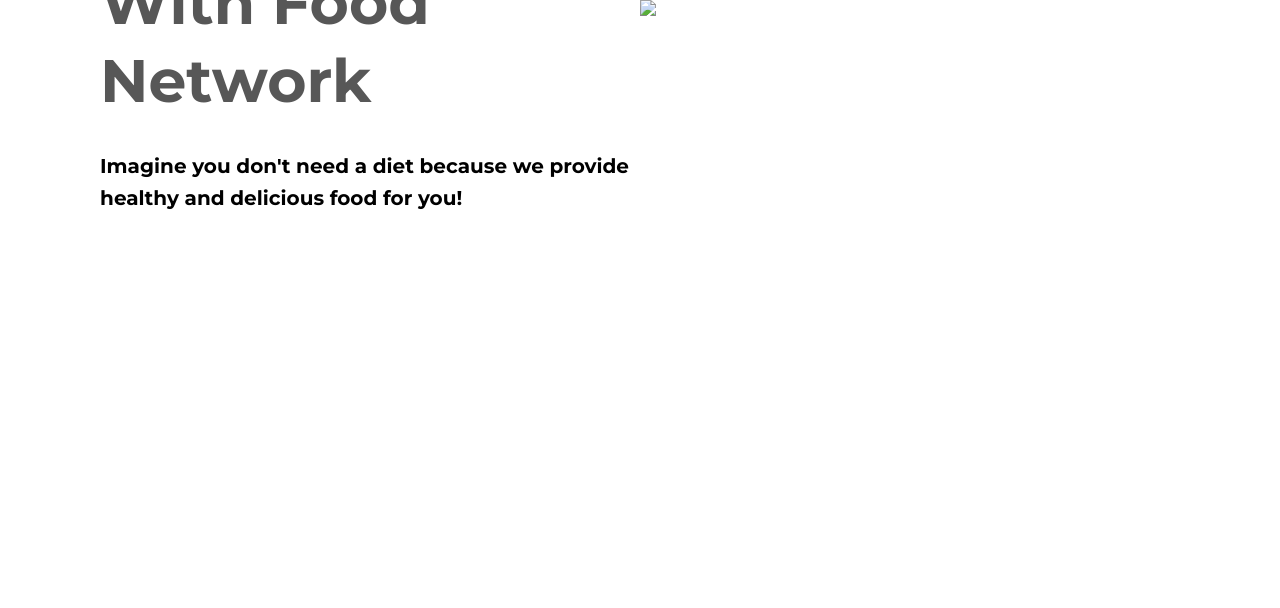
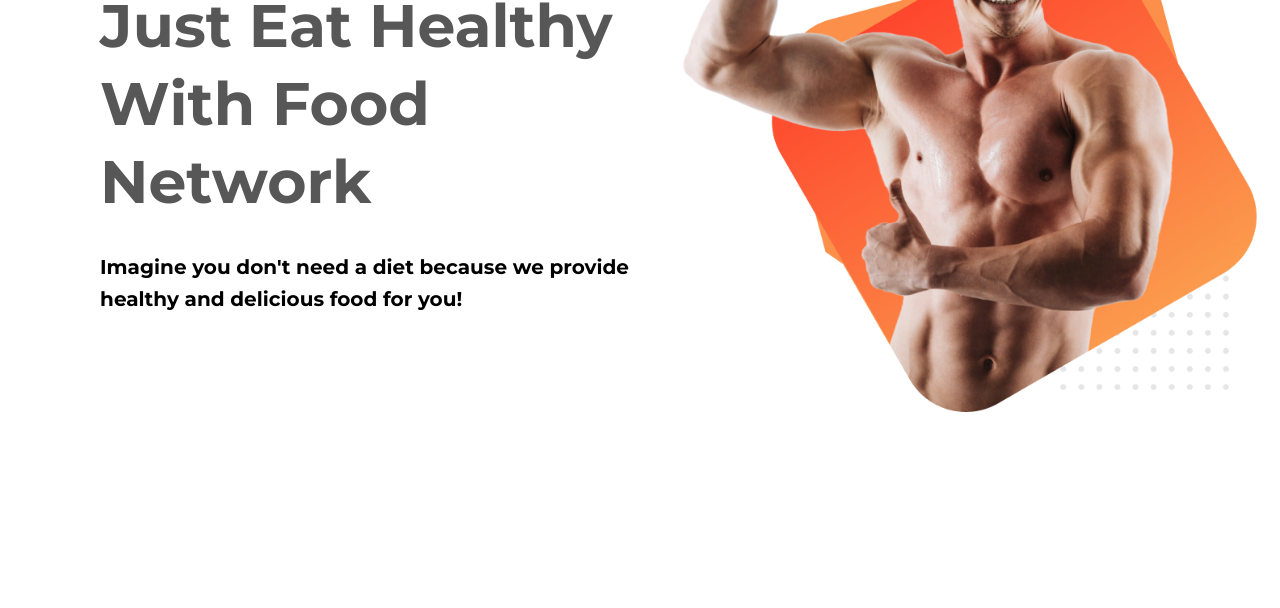
Before and after one commit to Nahid-Hasan-Sourav/Eat-Healthy-Food, a plain HTML site: page index.html in a window 1280 px wide. Shown: the part 192-800 px from the top of the page. Drawn offline with Linux system fonts and the light colour scheme; the site is published under a folder, as on GitHub Pages, so addresses that start at the root find nothing.

Commit message:
remove image slash

```diff
--- a/index.html
+++ b/index.html
@@ -31,7 +31,7 @@
                     </div>
                 </div>
                 <div class="banner-img">
-                    <img src="/Images/Header-Img.png" id="banner-img">
+                    <img src="Images/Header-Img.png" id="banner-img">
                 </div>
             </div>
 
```
